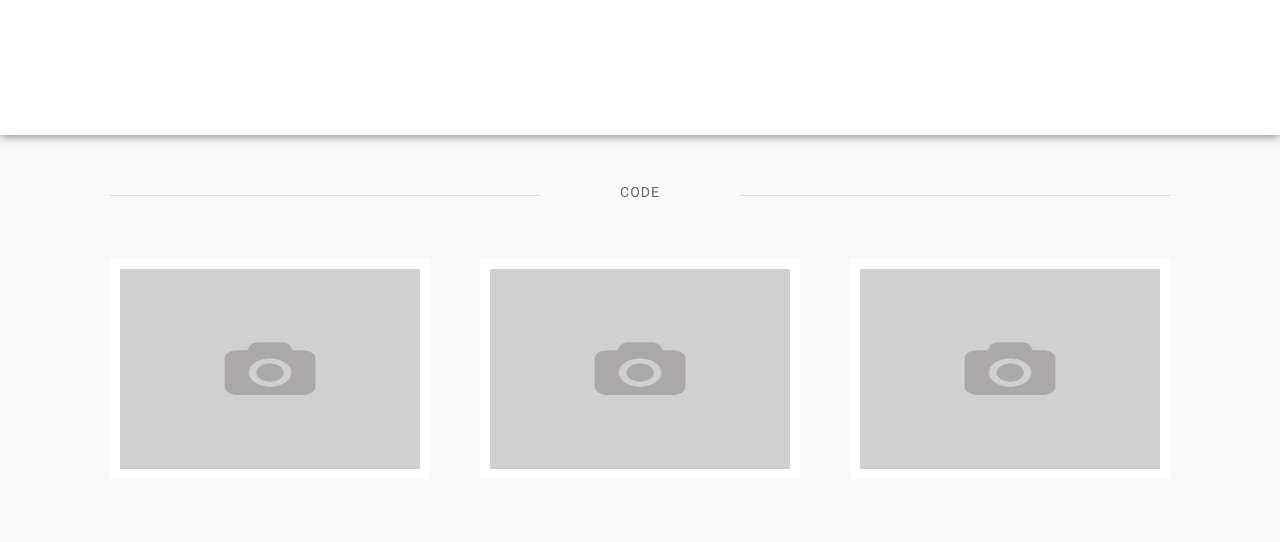
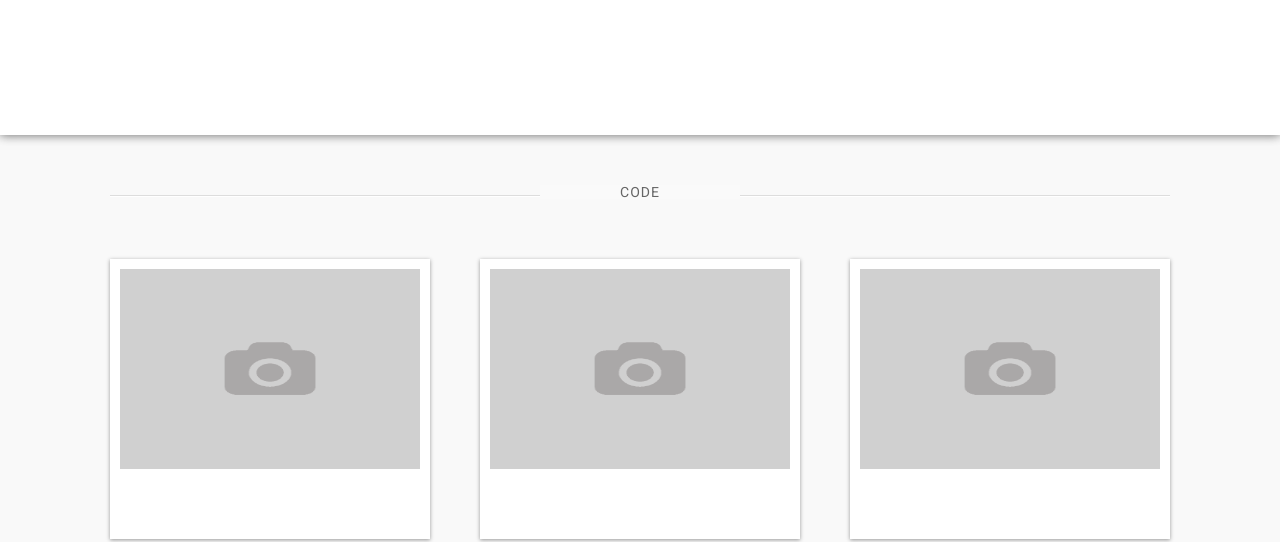
Before and after one commit to jshuang2/MyPortfolio, a plain HTML site: page index.html in a window 1280 px wide. Shown: the part 445-987 px from the top of the page. Drawn offline with Linux system fonts and the light colour scheme.

Commit message:
Added shadows to cards on the landing page and increased bottom padding as a placeholder for text.

```diff
--- a/assets/css/style.css
+++ b/assets/css/style.css
@@ -148,7 +148,8 @@ body {
      align-items: center;
      justify-content: center;
      margin: 2rem 0;
-     box-shadow: box-shadow: 0 4px 8px 0 rgba(0, 0, 0, 0.2), 0 6px 20px 0 rgba(0, 0, 0, 0.19);
+     box-shadow: 0px 1px 4px 0px rgba(0, 0, 0, 0.4);
+     padding-bottom: 60px;
  }
  .imagePlaceholder {
     height: 200px;
```
